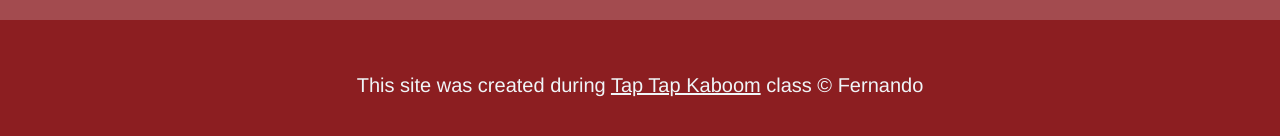
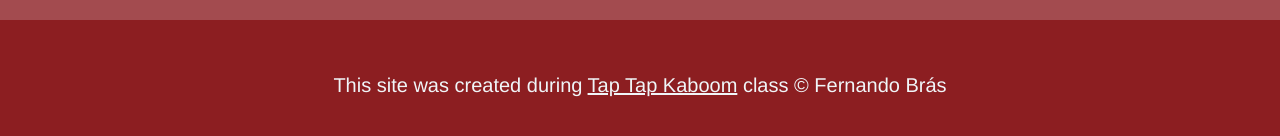
Before and after one commit to S7Pro/cartoon-hero, a plain HTML site: page index.html in a window 1280 px wide. Shown: the part 1550-1686 px from the top of the page. Drawn offline with Linux system fonts and the light colour scheme.

Commit message:
Updated footer content in html

```diff
--- a/index.html
+++ b/index.html
@@ -50,7 +50,7 @@
 
     <!-- Footer element -->
     <footer>
-        <p>This site was created during <a href="https://taptapkaboom.com" target="_blank">Tap Tap Kaboom</a> class &copy; Fernando</p>
+        <p>This site was created during <a href="https://taptapkaboom.com" target="_blank">Tap Tap Kaboom</a> class &copy; Fernando Brás</p>
     </footer>
 </body>
 </html>
```
